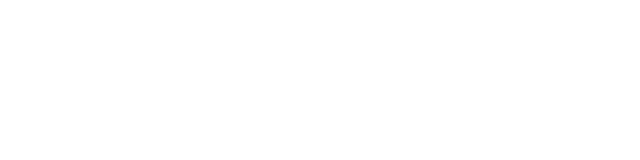
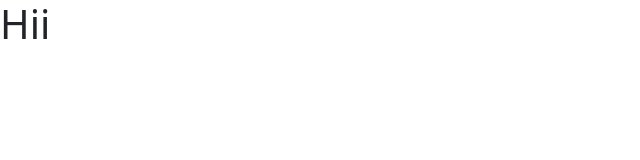
Before and after one commit to NUMAN165/Heritage, a React (Create React App) app: page /BookTicket in a window 1280 px wide. Before the commit this address had no page. Shown: the top 160 px of the page, without its empty margins (0-640 px from the left). Built offline with nearby package versions, Linux system fonts and the light colour scheme; a web font is replaced by a local one.

Commit message:
Added the book ticket page

```diff
--- a/src/App.jsx
+++ b/src/App.jsx
@@ -2,15 +2,16 @@
 import "./App.css";
 import React from 'react';
 import {Routes, Route } from 'react-router-dom';
-import TajPage from './components/Information/TajPage';
+import TajPage from './DashBoard/Information/TajPage';
 import Home from './DashBoard/Home';
-import QutubPage from "./components/Information/QutubPage";
-import AlbertPage from "./components/Information/AlbertPage";
+import QutubPage from "./DashBoard/Information/QutubPage";
+import AlbertPage from "./DashBoard/Information/AlbertPage";
 import SignIn from "./Login/SignIn";
 import Register from "./Login/Register";
-import HumayunsPage from "./components/Information/HumayunsPage";
-import PatnaPage from "./components/Information/PatnaPage";
-import AjantaPage from "./components/Information/AjantaPage";
+import HumayunsPage from "./DashBoard/Information/HumayunsPage";
+import PatnaPage from "./DashBoard/Information/PatnaPage";
+import AjantaPage from "./DashBoard/Information/AjantaPage";
+import BookTicket from "./DashBoard/BookTicket";
 
 
 function App() {
@@ -27,6 +28,7 @@
       <Route path='/HumayunsPage' element={<HumayunsPage></HumayunsPage>}></Route>
       <Route path='/PatnaPage' element={<PatnaPage></PatnaPage>}></Route>
       <Route path='/AjantaPage' element={<AjantaPage></AjantaPage>}></Route>
+      <Route path='/BookTicket' element={<BookTicket></BookTicket>}></Route>
 
 
     </Routes>
--- /dev/null
+++ b/src/DashBoard/BookTicket.jsx
@@ -0,0 +1,11 @@
+import React from 'react'
+
+const BookTicket = () => {
+  return (
+    <div>
+      <h1>Hii</h1>
+    </div>
+  )
+}
+
+export default BookTicket
--- a/src/DashBoard/Home.jsx
+++ b/src/DashBoard/Home.jsx
@@ -30,7 +30,7 @@
         <div className="glass">
           <h1>Reserve Your Adventure!</h1>
           <h4>Culture Awaits</h4>
-          <button className="ticket">Book Tickets</button>
+         <Link to="/BookTicket"><button className="ticket">Book Tickets</button></Link>
         </div>
       </div>
       <h1 className="card-heading">View Meuseums / Monuments</h1>
```
Also changed, not shown: src/DashBoard/Information/AjantaPage.jsx (renamed from src/components/Information/AjantaPage.jsx), src/DashBoard/Information/AlbertPage.jsx (renamed from src/components/Information/AlbertPage.jsx), src/DashBoard/Information/Cards.css (renamed from src/components/Information/Cards.css), src/DashBoard/Information/HumayunsPage.jsx (renamed from src/components/Information/HumayunsPage.jsx), src/DashBoard/Information/PatnaPage.jsx (renamed from src/components/Information/PatnaPage.jsx), src/DashBoard/Information/QutubPage.jsx (renamed from src/components/Information/QutubPage.jsx), src/DashBoard/Information/TajPage.jsx (renamed from src/components/Information/TajPage.jsx).
